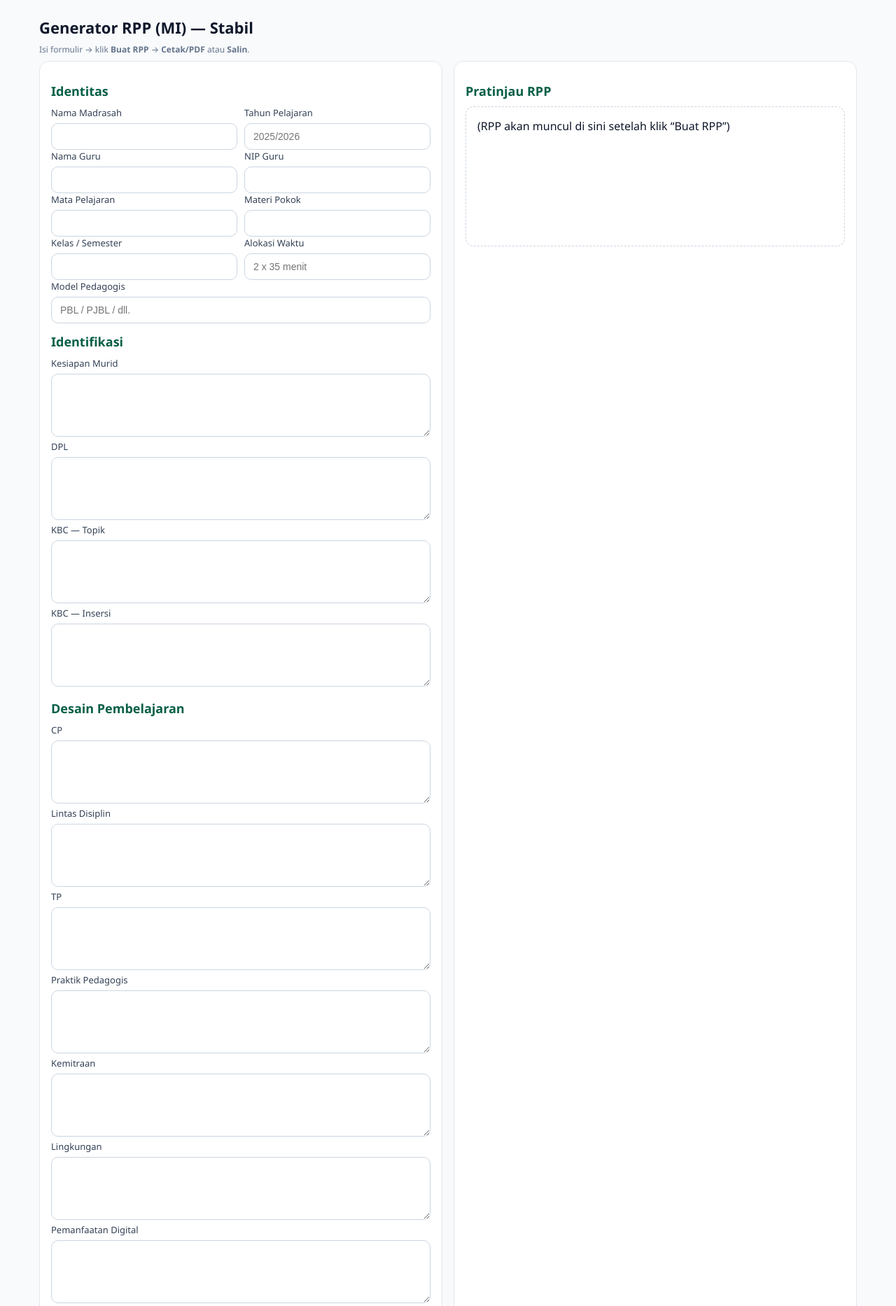
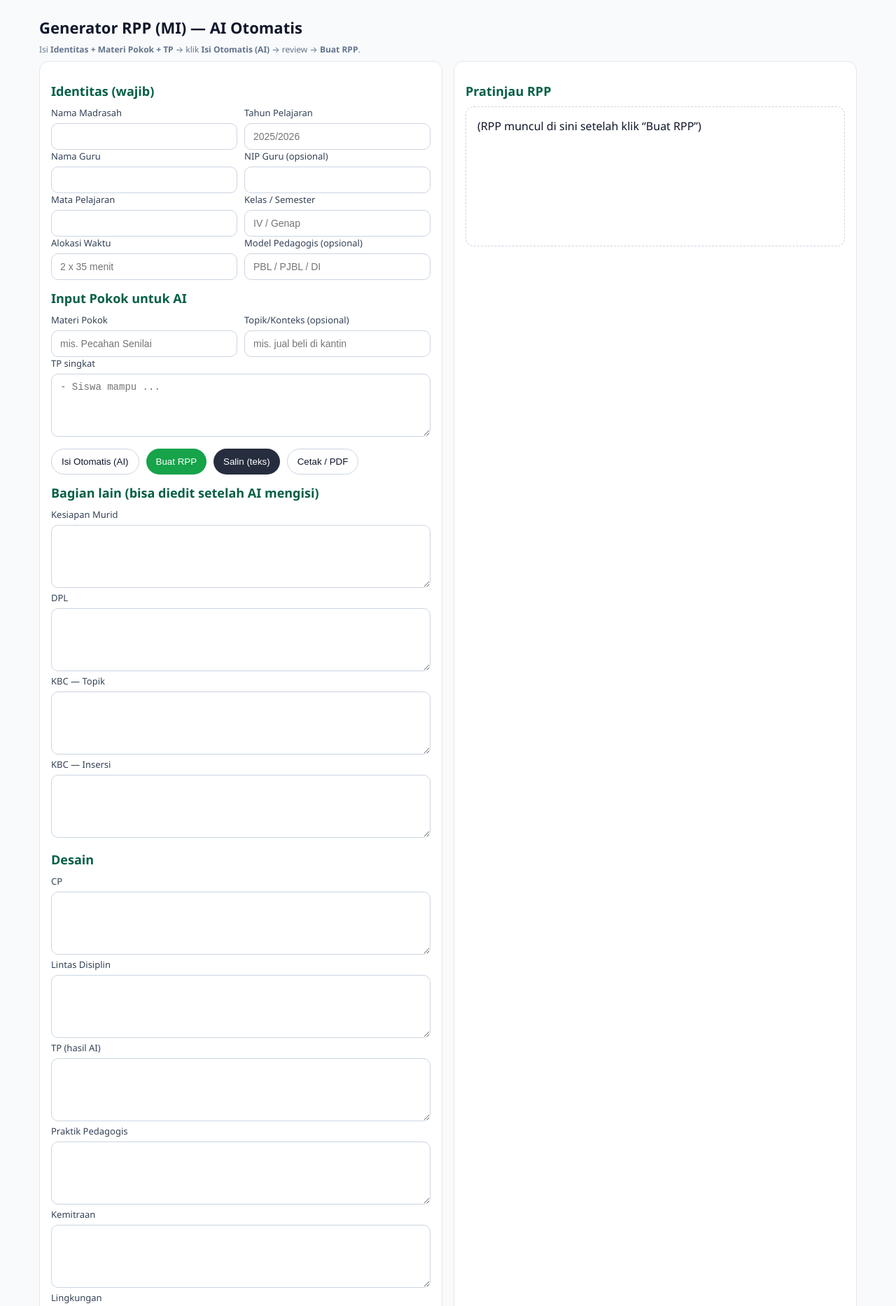
Before and after one commit to garifien-maker/rpp-mi-online, a plain HTML site: page index.html in a window 1280 px wide. Shown: the top 1866 px of the page at 70% size. Drawn offline with Linux system fonts and the light colour scheme.

Commit message:
Update index.html

```diff
--- a/index.html
+++ b/index.html
@@ -3,7 +3,7 @@
 <head>
 <meta charset="UTF-8" />
 <meta name="viewport" content="width=device-width, initial-scale=1.0"/>
-<title>Generator RPP MI — Stabil</title>
+<title>RPP MI — Auto (AI)</title>
 <style>
   :root{ --ink:#0f172a; --muted:#475569; --accent:#16a34a; --bg:#f8fafc; --line:#e5e7eb; }
   *{ box-sizing:border-box; } body{ margin:0; font-family:Segoe UI,system-ui,-apple-system,Roboto,"Noto Sans",Arial; color:var(--ink); background:var(--bg);}
@@ -32,41 +32,53 @@
 <body>
 <div class="wrap">
   <div class="noprint" style="margin-bottom:8px;">
-    <h1>Generator RPP (MI) — Stabil</h1>
-    <div class="muted">Isi formulir → klik <b>Buat RPP</b> → <b>Cetak/PDF</b> atau <b>Salin</b>.</div>
+    <h1>Generator RPP (MI) — AI Otomatis</h1>
+    <div class="muted">Isi <b>Identitas + Materi Pokok + TP</b> → klik <b>Isi Otomatis (AI)</b> → review → <b>Buat RPP</b>.</div>
   </div>
 
   <div class="grid noprint">
     <div class="card">
-      <h2>Identitas</h2>
+      <h2>Identitas (wajib)</h2>
       <div class="row">
         <div><label>Nama Madrasah</label><input id="madrasah" /></div>
         <div><label>Tahun Pelajaran</label><input id="tahun" placeholder="2025/2026" /></div>
       </div>
       <div class="row">
         <div><label>Nama Guru</label><input id="guru" /></div>
-        <div><label>NIP Guru</label><input id="nipGuru" /></div>
+        <div><label>NIP Guru (opsional)</label><input id="nipGuru" /></div>
       </div>
       <div class="row">
         <div><label>Mata Pelajaran</label><input id="mapel" /></div>
-        <div><label>Materi Pokok</label><input id="materiPokok" /></div>
+        <div><label>Kelas / Semester</label><input id="kelas" placeholder="IV / Genap" /></div>
       </div>
       <div class="row">
-        <div><label>Kelas / Semester</label><input id="kelas" /></div>
         <div><label>Alokasi Waktu</label><input id="alokasi" placeholder="2 x 35 menit" /></div>
+        <div><label>Model Pedagogis (opsional)</label><input id="model" placeholder="PBL / PJBL / DI" /></div>
       </div>
-      <div><label>Model Pedagogis</label><input id="model" placeholder="PBL / PJBL / dll." /></div>
 
-      <h2>Identifikasi</h2>
+      <h2>Input Pokok untuk AI</h2>
+      <div class="row">
+        <div><label>Materi Pokok</label><input id="materiPokok" placeholder="mis. Pecahan Senilai" /></div>
+        <div><label>Topik/Konteks (opsional)</label><input id="topik" placeholder="mis. jual beli di kantin" /></div>
+      </div>
+      <div><label>TP singkat</label><textarea id="tpInput" placeholder="- Siswa mampu ..."></textarea></div>
+
+      <div class="btns">
+        <button class="outline" onclick="aiFill()">Isi Otomatis (AI)</button>
+        <button onclick="generate()">Buat RPP</button>
+        <button class="secondary" onclick="copyOut()">Salin (teks)</button>
+        <button class="outline" onclick="window.print()">Cetak / PDF</button>
+      </div>
+
+      <h2>Bagian lain (bisa diedit setelah AI mengisi)</h2>
       <label>Kesiapan Murid</label><textarea id="kesiapan"></textarea>
       <label>DPL</label><textarea id="dpl"></textarea>
       <label>KBC — Topik</label><textarea id="kbcTopik"></textarea>
       <label>KBC — Insersi</label><textarea id="kbcInsersi"></textarea>
-
-      <h2>Desain Pembelajaran</h2>
+      <h2>Desain</h2>
       <label>CP</label><textarea id="cp"></textarea>
       <label>Lintas Disiplin</label><textarea id="lintas"></textarea>
-      <label>TP</label><textarea id="tp"></textarea>
+      <label>TP (hasil AI)</label><textarea id="tp"></textarea>
       <label>Praktik Pedagogis</label><textarea id="praktik"></textarea>
       <label>Kemitraan</label><textarea id="kemitraan"></textarea>
       <label>Lingkungan</label><textarea id="lingkungan"></textarea>
@@ -74,14 +86,14 @@
 
       <h2>Pengalaman Belajar</h2>
       <div class="row">
-        <div><label>Pertemuan Ke-</label><input id="pertemuan" type="number" min="1" placeholder="1" /></div>
-        <div><label>Tanggal (opsional)</label><input id="tanggal" type="date" /></div>
+        <div><label>Pertemuan</label><input id="pertemuan" type="number" min="1" placeholder="1" /></div>
+        <div><label>Tanggal</label><input id="tanggal" type="date" /></div>
       </div>
-      <label>Kegiatan Awal</label><textarea id="awal"></textarea>
+      <label>Awal</label><textarea id="awal"></textarea>
       <label>Inti — Memahami</label><textarea id="memahami"></textarea>
       <label>Inti — Mengaplikasi</label><textarea id="mengaplikasi"></textarea>
       <label>Inti — Merefleksi</label><textarea id="merefleksi"></textarea>
-      <label>Kegiatan Penutup</label><textarea id="penutup"></textarea>
+      <label>Penutup</label><textarea id="penutup"></textarea>
 
       <h2>Asesmen</h2>
       <label>Awal</label><textarea id="asesmenAwal"></textarea>
@@ -90,24 +102,18 @@
 
       <h2>Penandatangan</h2>
       <div class="row">
-        <div><label>Lokasi</label><input id="lokasi" /></div>
+        <div><label>Lokasi</label><input id="lokasi" placeholder="(Kota/Kab.)" /></div>
         <div><label>Tanggal Dokumen</label><input id="tglDoc" type="date" /></div>
       </div>
       <div class="row">
         <div><label>Kepala Madrasah</label><input id="kepsek" /></div>
         <div><label>NIP Kepsek</label><input id="nipKepsek" /></div>
       </div>
-
-      <div class="btns">
-        <button onclick="generate()">Buat RPP</button>
-        <button class="secondary" onclick="copyOut()">Salin (teks)</button>
-        <button class="outline" onclick="window.print()">Cetak / PDF</button>
-      </div>
     </div>
 
     <div class="card printpage">
       <h2 class="noprint">Pratinjau RPP</h2>
-      <div id="output" class="out">(RPP akan muncul di sini setelah klik “Buat RPP”)</div>
+      <div id="output" class="out">(RPP muncul di sini setelah klik “Buat RPP”)</div>
     </div>
   </div>
 </div>
@@ -137,7 +143,7 @@
       <li><b>Materi Insersi KBC</b><br/>{{kbcInsersi}}</li>
     </ol>
 
-    <div class="sec-title">C. DESAIN</div>
+    <div class="sec-title">C. DESAIN PEMBELAJARAN</div>
     <ol class="ul mb12" style="list-style:decimal;">
       <li><b>CP</b><br/>{{cp}}</li>
       <li><b>Lintas Disiplin</b><br/>{{lintas}}</li>
@@ -151,15 +157,15 @@
     <div class="sec-title">D. PENGALAMAN BELAJAR</div>
     <div class="mb8"><b>Pertemuan Ke-{{pertemuan}}</b>{{tanggalStr}}</div>
     <ol class="ul mb12" style="list-style:decimal;">
-      <li><b>Kegiatan Awal</b><br/>{{awal}}</li>
-      <li><b>Kegiatan Inti</b>
+      <li><b>Awal</b><br/>{{awal}}</li>
+      <li><b>Inti</b>
         <ol class="roman">
           <li><b>Memahami</b><br/>{{memahami}}</li>
           <li><b>Mengaplikasi</b><br/>{{mengaplikasi}}</li>
           <li><b>Merefleksi</b><br/>{{merefleksi}}</li>
         </ol>
       </li>
-      <li><b>Kegiatan Penutup</b><br/>{{penutup}}</li>
+      <li><b>Penutup</b><br/>{{penutup}}</li>
     </ol>
 
     <div class="sec-title">E. ASESMEN</div>
@@ -171,21 +177,50 @@
 
     <div class="sec-title">PENGESAHAN</div>
     <div class="sig-grid">
-      <div class="tac"><div class="mb8">Mengetahui<br/><b>Kepala Madrasah</b></div><div style="height:80px;"></div><div><b>{{kepsek}}</b><br/>NIP. {{nipKepsek}}</div></div>
-      <div class="tac"><div class="mb8">{{lokasi}}, {{tglDocStr}}<br/><b>Guru Kelas/Mapel</b></div><div style="height:80px;"></div><div><b>{{guru}}</b><br/>NIP. {{nipGuru}}</div></div>
+      <div class="tac">
+        <div class="mb8">Mengetahui<br/><b>Kepala Madrasah</b></div>
+        <div style="height:80px;"></div>
+        <div><b>{{kepsek}}</b><br/>NIP. {{nipKepsek}}</div>
+      </div>
+      <div class="tac">
+        <div class="mb8">{{lokasi}}, {{tglDocStr}}<br/><b>Guru Kelas/Mapel</b></div>
+        <div style="height:80px;"></div>
+        <div><b>{{guru}}</b><br/>NIP. {{nipGuru}}</div>
+      </div>
     </div>
   </div>
 </template>
 
 <script>
-  const $ = id => document.getElementById(id); const val = id => ($(id)?.value||'').trim();
+  const AI_ENDPOINT = '<<GANTI_DENGAN_ENDPOINT_NETLIFY_FUNCS>>'; // contoh: https://rpp-ai.netlify.app/.netlify/functions/rpp-ai
+  const $ = id => document.getElementById(id);
+  const val = id => ($(id)?.value || '').trim();
+
+  async function aiFill(){
+    const payload = {
+      jenjang: 'MI', madrasah: val('madrasah'), mapel: val('mapel'), kelas: val('kelas'),
+      alokasi: val('alokasi'), model_pedagogis: val('model'),
+      materi_pokok: val('materiPokok'), topik: val('topik'), tp_singkat: val('tpInput')
+    };
+    if(!payload.materi_pokok || !payload.tp_singkat){ alert('Isi minimal Materi Pokok dan TP singkat.'); return; }
+    try{
+      const res = await fetch(AI_ENDPOINT, { method:'POST', headers:{'Content-Type':'application/json'}, body: JSON.stringify(payload) });
+      if(!res.ok) throw new Error('Gagal memanggil AI');
+      const data = await res.json();
+      ['kesiapan','dpl','kbcTopik','kbcInsersi','cp','lintas','tp','praktik','kemitraan','lingkungan','digital','awal','memahami','mengaplikasi','merefleksi','penutup','asesmenAwal','asesmenProses','asesmenAkhir']
+        .forEach(k => { if(data[k]) $(k).value = data[k]; });
+      alert('AI sudah mengisi. Silakan review, lalu klik “Buat RPP”.');
+    }catch(e){ console.error(e); alert('Tidak bisa menghubungi AI. Coba lagi.'); }
+  }
+
   function generate(){
     const d = {
       madrasah: val('madrasah')||'-', tahun: val('tahun')||'-', guru: val('guru')||'-', nipGuru: val('nipGuru')||'....................',
       mapel: val('mapel')||'-', materiPokok: val('materiPokok')||'-', kelas: val('kelas')||'-', alokasi: val('alokasi')||'-', model: val('model')||'-',
       kesiapan: val('kesiapan')||'(lengkapi)', dpl: val('dpl')||'(lengkapi)', kbcTopik: val('kbcTopik')||'(lengkapi)', kbcInsersi: val('kbcInsersi')||'(lengkapi)',
-      cp: val('cp')||'(lengkapi)', lintas: val('lintas')||'(lengkapi)', tp: val('tp')||'(lengkapi)', praktik: val('praktik')||'(lengkapi)', kemitraan: val('kemitraan')||'(lengkapi)',
-      lingkungan: val('lingkungan')||'(lengkapi)', digital: val('digital')||'(lengkapi)', pertemuan: val('pertemuan')||'....', tanggal: val('tanggal')||'',
+      cp: val('cp')||'(lengkapi)', lintas: val('lintas')||'(lengkapi)', tp: val('tp')||'(lengkapi)', praktik: val('praktik')||'(lengkapi)',
+      kemitraan: val('kemitraan')||'(lengkapi)', lingkungan: val('lingkungan')||'(lengkapi)', digital: val('digital')||'(lengkapi)',
+      pertemuan: val('pertemuan')||'....', tanggal: val('tanggal'),
       awal: val('awal')||'(lengkapi)', memahami: val('memahami')||'(lengkapi)', mengaplikasi: val('mengaplikasi')||'(lengkapi)', merefleksi: val('merefleksi')||'(lengkapi)', penutup: val('penutup')||'(lengkapi)',
       asesmenAwal: val('asesmenAwal')||'(lengkapi)', asesmenProses: val('asesmenProses')||'(lengkapi)', asesmenAkhir: val('asesmenAkhir')||'(lengkapi)',
       lokasi: val('lokasi')||'................', tglDoc: val('tglDoc')||'', kepsek: val('kepsek')||'(...........................)', nipKepsek: val('nipKepsek')||'....................'
@@ -197,11 +232,12 @@
     html = html.replaceAll('{{tanggalStr}}', tanggalStr).replaceAll('{{tglDocStr}}', tglDocStr);
     document.getElementById('output').innerHTML = html;
   }
+
   function copyOut(){
     const el = document.createElement('textarea');
     el.value = document.getElementById('output').innerText.trim();
     document.body.appendChild(el); el.select(); document.execCommand('copy'); document.body.removeChild(el);
-    alert('Tersalin! Tempel di Word jika ingin lanjut format.');
+    alert('Tersalin! Tempel di Microsoft Word untuk format lanjutan.');
   }
 </script>
 </body>
```
